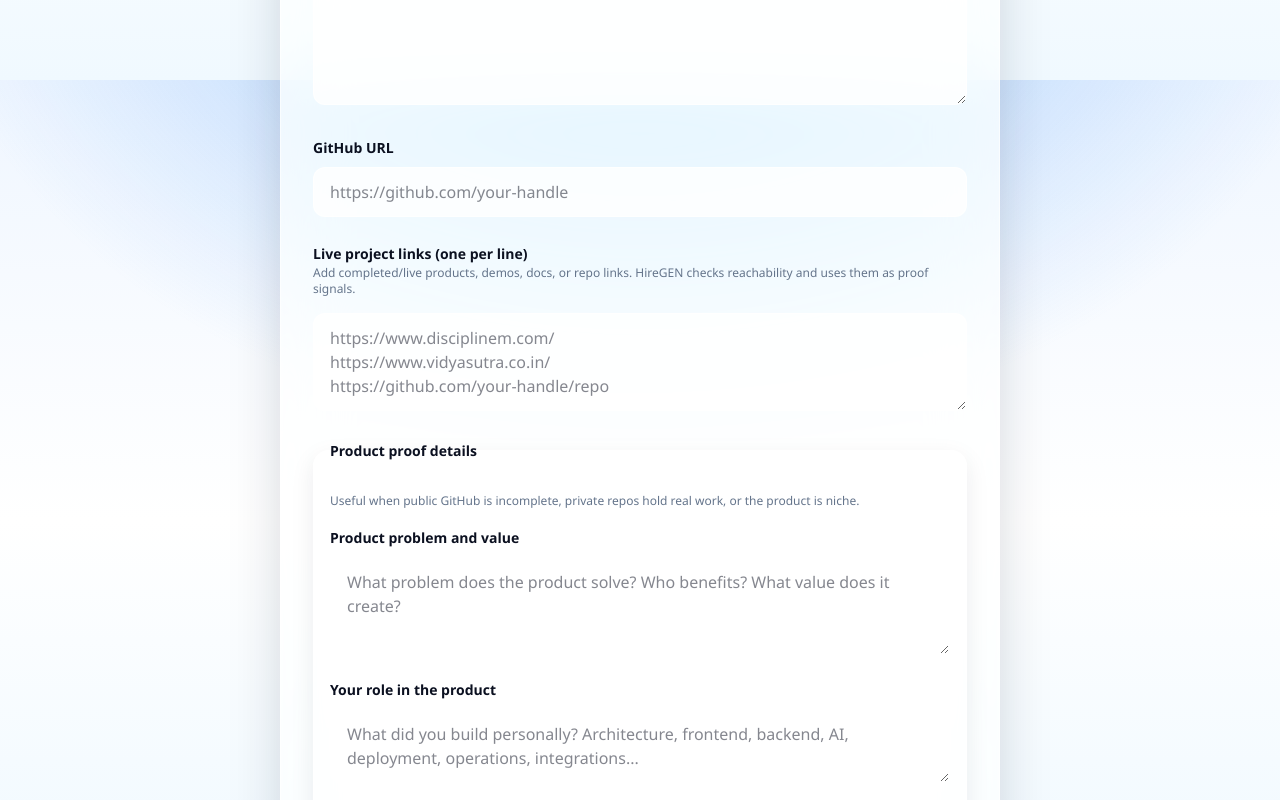
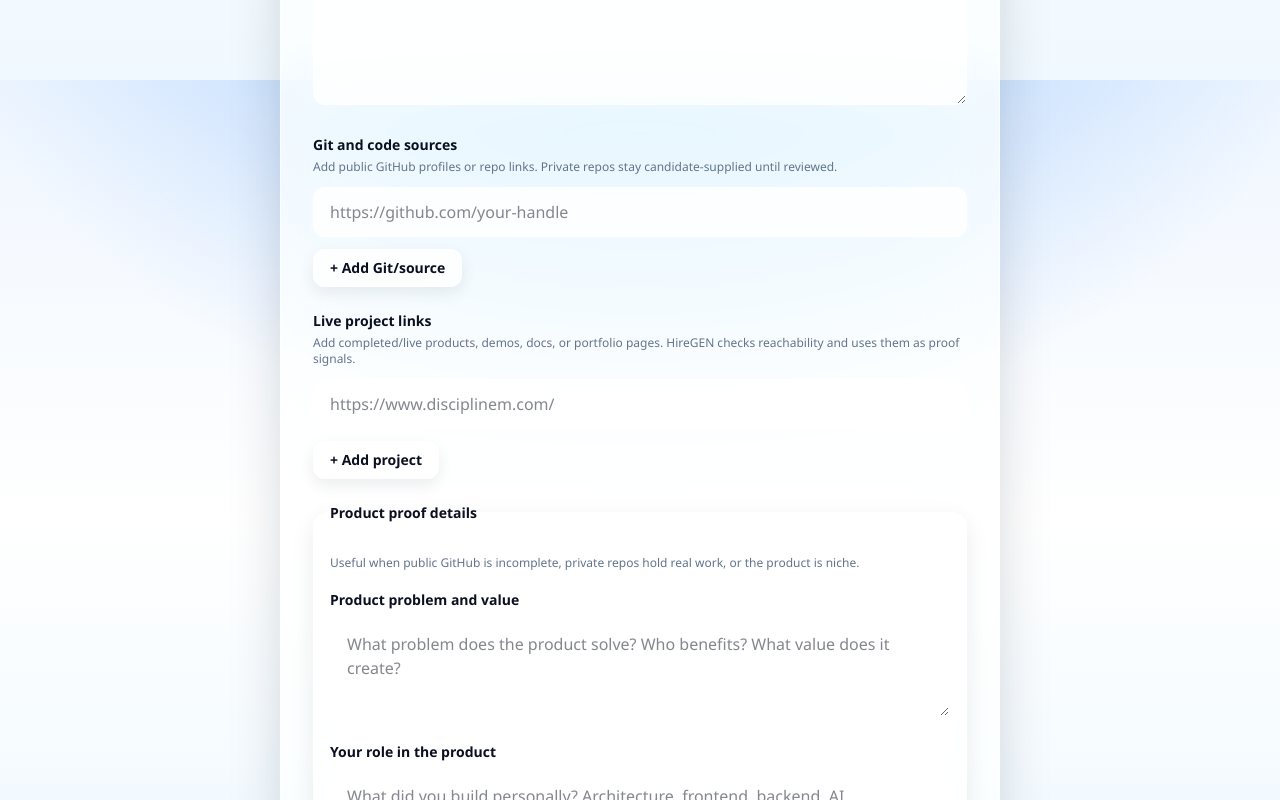
Before and after one commit to vyasdx/HireGEN-Public, a Next.js app in the folder web/: page /builder in a window 1280 px wide. Shown: the part 720-1520 px from the top of the page. Built offline with nearby package versions, Linux system fonts and the light colour scheme.

Commit message:
feat(web): add multi-source builder inputs

```diff
--- a/web/src/components/builder-form.tsx
+++ b/web/src/components/builder-form.tsx
@@ -10,6 +10,8 @@ export function BuilderForm() {
   const [state, setState] = useState<SubmitState>("idle");
   const [error, setError] = useState<string | null>(null);
   const [analysisMode, setAnalysisMode] = useState<"baseline_profile" | "target_gap">("baseline_profile");
+  const [githubUrls, setGithubUrls] = useState<string[]>([""]);
+  const [projectLinks, setProjectLinks] = useState<string[]>([""]);
 
   async function onSubmit(event: FormEvent<HTMLFormElement>) {
     event.preventDefault();
@@ -17,10 +19,8 @@ export function BuilderForm() {
     setError(null);
 
     const form = new FormData(event.currentTarget);
-    const projectLinks = String(form.get("projects") ?? "")
-      .split(/\r?\n/)
-      .map((link) => link.trim())
-      .filter(Boolean);
+    const cleanGithubUrls = githubUrls.map((link) => link.trim()).filter(Boolean);
+    const cleanProjectLinks = projectLinks.map((link) => link.trim()).filter(Boolean);
 
     const payload = {
       analysis_mode: analysisMode,
@@ -28,8 +28,9 @@ export function BuilderForm() {
       target_role: String(form.get("role") ?? ""),
       target_job_description: String(form.get("target_job_description") ?? ""),
       resume_text: String(form.get("resume") ?? ""),
-      github_url: String(form.get("github") ?? ""),
-      project_links: projectLinks,
+      github_url: cleanGithubUrls[0] ?? "",
+      github_urls: cleanGithubUrls,
+      project_links: cleanProjectLinks,
       product_context: String(form.get("product_context") ?? ""),
       product_role: String(form.get("product_role") ?? ""),
       product_users: String(form.get("product_users") ?? ""),
@@ -157,34 +158,87 @@ export function BuilderForm() {
         />
       </div>
 
+      <fieldset className="space-y-3">
         <div>
-        <label htmlFor="github" className="text-sm font-semibold text-ink-900">
-          GitHub URL
-        </label>
+          <legend className="text-sm font-semibold text-ink-900">Git and code sources</legend>
+          <p className="text-xs text-ink-500 mt-1">
+            Add public GitHub profiles or repo links. Private repos stay candidate-supplied until reviewed.
+          </p>
+        </div>
+        {githubUrls.map((url, index) => (
+          <div key={`github-${index}`} className="flex gap-2">
             <input
-          id="github"
-          name="github"
               type="url"
-          placeholder="https://github.com/your-handle"
-          className="mt-2 w-full px-4 py-3 rounded-xl bg-white/80 border border-white/70 focus:outline-none focus:ring-2 focus:ring-brand-500/40"
+              value={url}
+              onChange={(event) =>
+                setGithubUrls((items) => items.map((item, itemIndex) => (itemIndex === index ? event.target.value : item)))
+              }
+              placeholder={index === 0 ? "https://github.com/your-handle" : "https://github.com/another-handle-or-repo"}
+              className="w-full px-4 py-3 rounded-xl bg-white/80 border border-white/70 focus:outline-none focus:ring-2 focus:ring-brand-500/40"
             />
+            {githubUrls.length > 1 && (
+              <button
+                type="button"
+                onClick={() => setGithubUrls((items) => items.filter((_, itemIndex) => itemIndex !== index))}
+                className="px-4 py-3 rounded-xl bg-white/70 border border-white/70 text-ink-700 font-semibold hover:text-red-600"
+                aria-label="Remove Git source"
+              >
+                -
+              </button>
+            )}
           </div>
+        ))}
+        {githubUrls.length < 5 && (
+          <button
+            type="button"
+            onClick={() => setGithubUrls((items) => [...items, ""])}
+            className="btn-glass !px-4 !py-2 !rounded-xl text-sm"
+          >
+            + Add Git/source
+          </button>
+        )}
+      </fieldset>
 
+      <fieldset className="space-y-3">
         <div>
-        <label htmlFor="projects" className="text-sm font-semibold text-ink-900">
-          Live project links (one per line)
-        </label>
-        <p className="text-xs text-ink-500 mb-2">
-          Add completed/live products, demos, docs, or repo links. HireGEN checks reachability and uses them as proof signals.
+          <legend className="text-sm font-semibold text-ink-900">Live project links</legend>
+          <p className="text-xs text-ink-500 mt-1">
+            Add completed/live products, demos, docs, or portfolio pages. HireGEN checks reachability and uses them as proof signals.
           </p>
-        <textarea
-          id="projects"
-          name="projects"
-          rows={3}
-          placeholder="https://www.disciplinem.com/&#10;https://www.vidyasutra.co.in/&#10;https://github.com/your-handle/repo"
-          className="mt-2 w-full px-4 py-3 rounded-xl bg-white/80 border border-white/70 focus:outline-none focus:ring-2 focus:ring-brand-500/40 resize-y"
+        </div>
+        {projectLinks.map((url, index) => (
+          <div key={`project-${index}`} className="flex gap-2">
+            <input
+              type="url"
+              value={url}
+              onChange={(event) =>
+                setProjectLinks((items) => items.map((item, itemIndex) => (itemIndex === index ? event.target.value : item)))
+              }
+              placeholder={index === 0 ? "https://www.disciplinem.com/" : "https://www.vidyasutra.co.in/"}
+              className="w-full px-4 py-3 rounded-xl bg-white/80 border border-white/70 focus:outline-none focus:ring-2 focus:ring-brand-500/40"
             />
+            {projectLinks.length > 1 && (
+              <button
+                type="button"
+                onClick={() => setProjectLinks((items) => items.filter((_, itemIndex) => itemIndex !== index))}
+                className="px-4 py-3 rounded-xl bg-white/70 border border-white/70 text-ink-700 font-semibold hover:text-red-600"
+                aria-label="Remove project link"
+              >
+                -
+              </button>
+            )}
           </div>
+        ))}
+        {projectLinks.length < 8 && (
+          <button
+            type="button"
+            onClick={() => setProjectLinks((items) => [...items, ""])}
+            className="btn-glass !px-4 !py-2 !rounded-xl text-sm"
+          >
+            + Add project
+          </button>
+        )}
+      </fieldset>
 
       <fieldset className="glass-soft p-4 space-y-4">
         <legend className="text-sm font-semibold text-ink-900">Product proof details</legend>
--- a/web/src/components/sample-profile-lab.tsx
+++ b/web/src/components/sample-profile-lab.tsx
@@ -62,7 +62,9 @@ export function SampleProfileLab({ samples }: { samples: StressSample[] }) {
             type="button"
             onClick={() => setFilter(item.id)}
             className={`relative z-10 rounded-full px-4 py-2 text-sm font-semibold transition ${
-              filter === item.id ? "bg-ink-950 text-white shadow-soft" : "bg-white/65 text-ink-600 hover:text-ink-950"
+              filter === item.id
+                ? "bg-white text-ink-950 shadow-soft ring-2 ring-ink-950/80"
+                : "bg-white/65 text-ink-600 hover:text-ink-950"
             }`}
           >
             {item.label}
--- a/web/src/lib/sample-profiles.ts
+++ b/web/src/lib/sample-profiles.ts
@@ -2,9 +2,9 @@ import type { BuilderInput } from "@/lib/skill-graph-schema";
 
 export type SampleAudience = "students" | "employees" | "recruiters";
 
-type ProductProofFields = Pick<BuilderInput, "product_context" | "product_role" | "product_users" | "private_repo_status">;
+type OptionalSampleFields = Pick<BuilderInput, "github_urls" | "product_context" | "product_role" | "product_users" | "private_repo_status">;
 
-export type StressSample = Omit<BuilderInput, keyof ProductProofFields> & Partial<ProductProofFields> & {
+export type StressSample = Omit<BuilderInput, keyof OptionalSampleFields> & Partial<OptionalSampleFields> & {
   id: string;
   candidate_type: string;
   profile_type: string;
--- a/web/src/lib/skill-graph-schema.ts
+++ b/web/src/lib/skill-graph-schema.ts
@@ -68,6 +68,7 @@ export const builderInputSchema = z.object({
   target_job_description: z.string().trim().max(4000).optional().default(""),
   resume_text: z.string().trim().min(20).max(12000),
   github_url: z.string().trim().max(180).optional().default(""),
+  github_urls: z.array(z.string().trim().max(180)).max(5).optional().default([]),
   project_links: z.array(z.string().trim().max(180)).max(8).optional().default([]),
   product_context: z.string().trim().max(2000).optional().default(""),
   product_role: z.string().trim().max(1000).optional().default(""),
--- a/web/src/lib/skill-graph.ts
+++ b/web/src/lib/skill-graph.ts
@@ -100,6 +100,7 @@ async function generateWithOpenAI(input: BuilderInput, evidenceSignals: Evidence
             target_job_description: input.target_job_description,
             resume_text: input.resume_text,
             github_url: input.github_url,
+            github_urls: input.github_urls,
             project_links: input.project_links,
             product_context: input.product_context,
             product_role: input.product_role,
@@ -610,14 +611,53 @@ function inferProductValueSignals(html: string): string[] {
 }
 
 async function collectEvidenceSignals(input: BuilderInput): Promise<EvidenceSignals> {
+  const githubUrls = Array.from(new Set([input.github_url, ...input.github_urls].map((url) => url.trim()).filter(Boolean))).slice(0, 5);
   const [github, projects] = await Promise.all([
-    analyzeGitHub(input.github_url),
+    analyzeGitHubSources(githubUrls),
     Promise.all(input.project_links.map((url) => analyzeProjectLink(url))),
   ]);
 
   return {
     github,
     projects,
+  };
+}
+
+async function analyzeGitHubSources(githubUrls: string[]): Promise<EvidenceSignals["github"]> {
+  if (!githubUrls.length) return analyzeGitHub("");
+
+  const signals = await Promise.all(githubUrls.map((url) => analyzeGitHub(url)));
+  const scanned = signals.filter((signal) => signal.scanned);
+  if (!scanned.length) {
+    return {
+      handle: signals.map((signal) => signal.handle).filter(Boolean).join(", "),
+      scanned: false,
+      repo_count: 0,
+      quality: "unavailable",
+      summary: "GitHub scan was unavailable for supplied source(s); treat GitHub as supplied but not verified.",
+      repos: [],
+    };
+  }
+
+  const repos = scanned.flatMap((signal) => signal.repos).slice(0, 12);
+  const repoCount = scanned.reduce((sum, signal) => sum + signal.repo_count, 0);
+  const handles = scanned.map((signal) => signal.handle).filter(Boolean);
+  const hasStructured = scanned.some((signal) => signal.quality === "structured");
+  const hasNeedsStructure = scanned.some((signal) => signal.quality === "needs_structure");
+  const quality: EvidenceSignals["github"]["quality"] = hasStructured ? "structured" : hasNeedsStructure ? "needs_structure" : scanned[0]?.quality ?? "unavailable";
+  const topRepos = repos.slice(0, 4).map((repo) => repo.name).filter(Boolean).join(", ");
+  const sourceLabel = handles.length > 1 ? `${handles.length} GitHub sources` : `GitHub source ${handles[0]}`;
+
+  return {
+    handle: handles.join(", "),
+    scanned: true,
+    repo_count: repoCount,
+    quality,
+    summary:
+      quality === "structured"
+        ? `Scanned ${sourceLabel}; found ${repoCount} public repos; strongest recent repos include ${topRepos || "unnamed repos"}.`
+        : `Scanned ${sourceLabel}; found ${repoCount} public repos, but portfolio structure needs clearer READMEs, descriptions, live links, and pinned proof projects.`,
+    repos,
   };
 }
 
```
Lines whose indentation alone changed are shown as unchanged.
